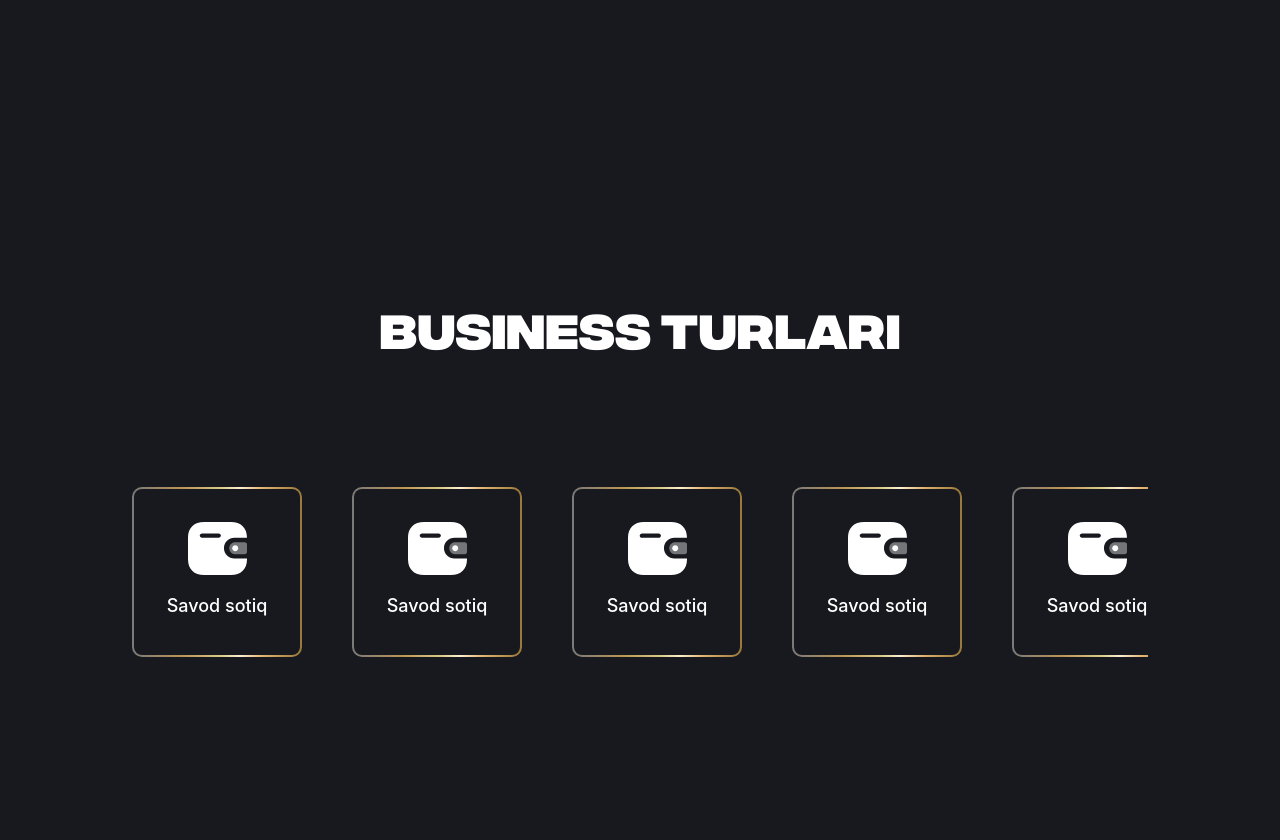
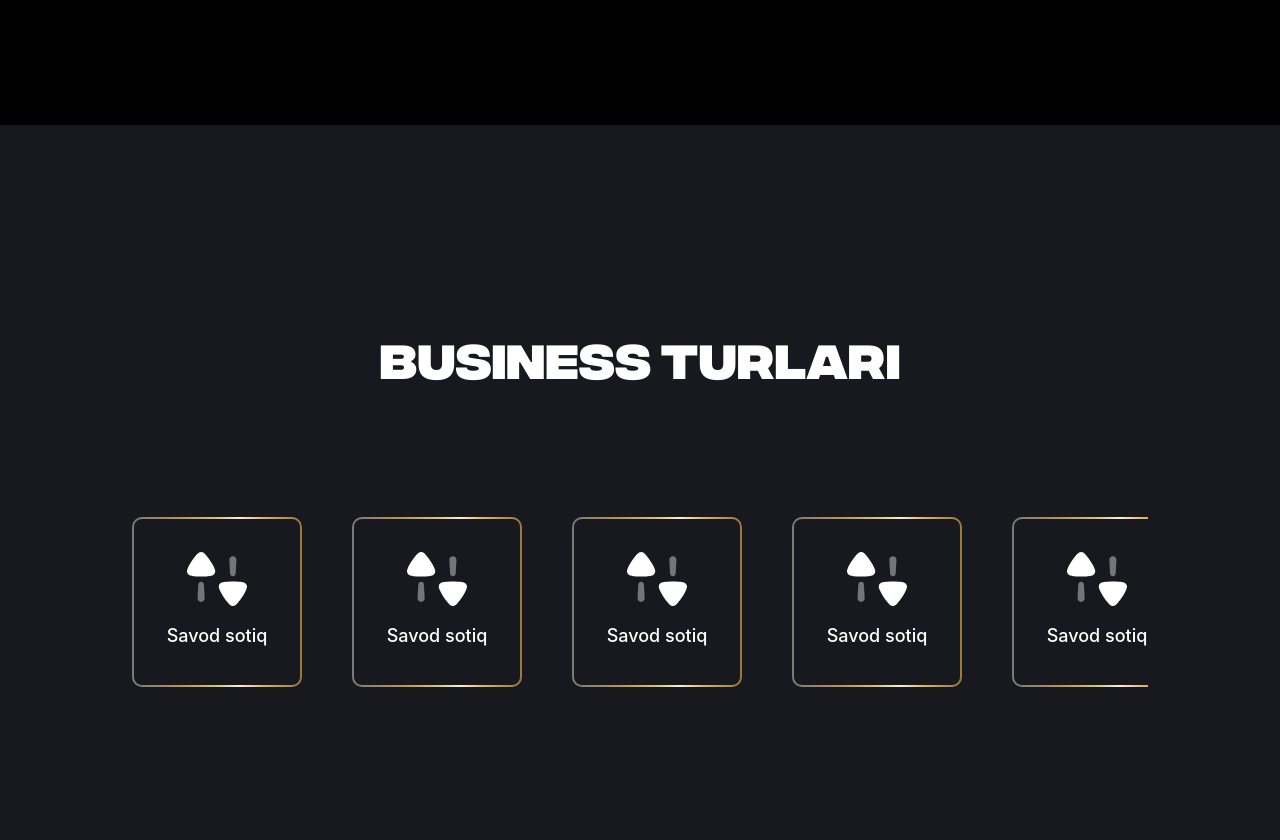
Before and after one commit to Sardor2/milliard-mine, a Gatsby site: page / in a window 1280 px wide. Shown: the part 740-1580 px from the top of the page. Built offline with nearby package versions, Linux system fonts and the light colour scheme; Gatsby itself is replaced by a stand-in of ours.

Commit message:
Gave constant widht/height business-card

```diff
--- a/src/components/business-card/styles.scss
+++ b/src/components/business-card/styles.scss
@@ -1,12 +1,15 @@
 @import "src/styles/variables";
 $border: 2px;
 .business-card {
-  padding: 3.3rem 1.3rem;
+  padding: 5px;
   min-width: 170px;
   min-height: 170px;
+  max-height: 170px;
+  max-width: 170px;
   display: flex;
   align-items: center;
   flex-direction: column;
+  justify-content: center;
   position: relative;
   color: #FFF;
   background: $color-dark;
--- a/src/components/container/styles.scss
+++ b/src/components/container/styles.scss
@@ -11,5 +11,4 @@
   &-md {
     max-width: 1016px;
   }
-
 }
--- a/src/sections/business-types/index.js
+++ b/src/sections/business-types/index.js
@@ -4,25 +4,24 @@ import Container from "../../components/container";
 import Flex from "../../components/flex";
 import BusinessCard from "../../components/business-card";
 import wallet from "../../images/wallet.svg";
+import swap from "../../images/swap.svg";
 
 const BusinessTypes = () => {
   return (
     <section className={"business-types"} id={"business-types"}>
       <Container maxWidth={"md"}>
         <h2>Business turlari</h2>
-        <div className="scroller">
-          <Flex className={"corousel"}>
+        <div className="scroller flex">
           {Array(10)
             .fill(1)
             .map((item, i) => (
               <BusinessCard
                 className={"card"}
                 key={i}
-                  img={wallet}
+                img={swap}
                 name={"Savod sotiq"}
               />
             ))}
-          </Flex>
         </div>
       </Container>
     </section>
--- a/src/sections/business-types/styles.scss
+++ b/src/sections/business-types/styles.scss
@@ -1,7 +1,10 @@
+@import "src/styles/variables";
+
 .business-types {
   padding: 20rem 0;
   text-align: center;
-
+  background-color: $color-dark;
+  z-index: -2;
   h2 {
     margin-bottom: 12rem;
   }
@@ -10,24 +13,7 @@
     max-width: 100%;
     overflow-x: scroll;
     padding-bottom: 15rem;
-    //max-height: 100px;
 
-    ::-webkit-scrollbar {
-      width: 10px;
-      opacity: 0.8;
-    }
-
-    ::-webkit-scrollbar-track {
-      background-color: red;
-      border: 3px solid red;
-      border-radius: 20px;
-      width: 300px;
-    }
-
-    ::-webkit-scrollbar-thumb {
-      background-color: red;
-      border-radius: 20px;
-    }
   }
 
   .corousel {
--- a/src/sections/home-intro/index.js
+++ b/src/sections/home-intro/index.js
@@ -11,7 +11,7 @@ const HomeIntro = () => {
       <Container maxWidth={"md"} className={"flex-center"}>
         <div className={"intro-section__wrapper"}>
           <div className="intro-section__wrapper__details">
-            <h1>MILLIARD BUSINESS CLUB</h1>
+            <h1 className={"mt-12"}>MILLIARD BUSINESS CLUB</h1>
             <p>
               Lorem ipsum dolor sit amet, consectetur adipisicing elit. Amet
               corporis culpa delectus deserunt eaque excepturi fuga fugiat,
--- a/src/styles/globals.scss
+++ b/src/styles/globals.scss
@@ -18,7 +18,7 @@ html {
 }
 
 body {
-  background-color: $color-dark;
+  background-color: $color-black;
   font-family: "Inter", sans-serif;
   font-weight: 400;
   font-size: 1.4rem;
```
Also changed, not shown: src/images/swap.svg (added). Lines whose indentation alone changed are shown as unchanged.
